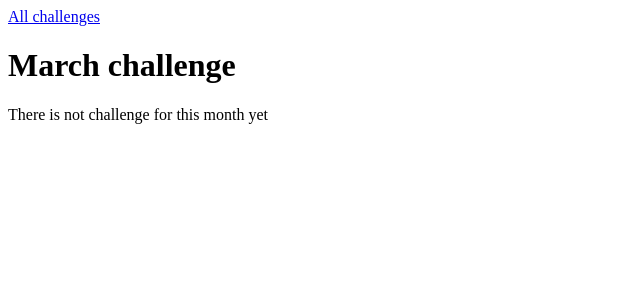
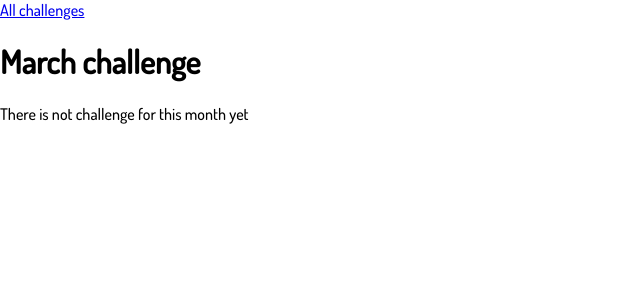
Before and after one commit to nikioioio/django_fransmuller, a Django app: page /challenges/march in a window 1280 px wide. Shown: the top 300 px of the page, without its empty margins (0-640 px from the left). Run offline with Django 3.2, Linux system fonts and the light colour scheme.

Commit message:
Десятое  сохранение load static files .css

```diff
--- /dev/null
+++ b/challenges/static/challenges/challenges.css
@@ -0,0 +1,3 @@
+ul {
+    list-style: none;
+}
--- a/challenges/templates/challenges/index.html
+++ b/challenges/templates/challenges/index.html
@@ -1,4 +1,10 @@
 {% extends "base.html" %}
+{% load static %}
+
+{% block css_files %}
+    <link rel="stylesheet" href="{% static "challenges/challenges.css" %}">
+{% endblock %}
+
 
 {% block page_titile %}
 All challenges
--- a/monthly_challenges/settings.py
+++ b/monthly_challenges/settings.py
@@ -128,3 +128,7 @@ STATIC_URL = '/static/'
 # https://docs.djangoproject.com/en/3.2/ref/settings/#default-auto-field
 
 DEFAULT_AUTO_FIELD = 'django.db.models.BigAutoField'
+
+STATICFILES_DIRS = [
+    BASE_DIR / "static"
+]
--- /dev/null
+++ b/static/style.css
@@ -0,0 +1,10 @@
+@import url('https://fonts.googleapis.com/css2?family=Dosis:wght@300;500&display=swap');
+
+
+html {
+    font-family: 'Dosis', sans-serif;
+}
+
+body{
+    margin: 0;
+}
--- a/templates/base.html
+++ b/templates/base.html
@@ -1,8 +1,12 @@
+{% load static %}
+
 <!DOCTYPE html>
 <html lang="en">
 <head>
     <meta charset="UTF-8">
     <title>{% block page_titile %}My Challenges{% endblock %}</title>
+    <link rel="stylesheet" href="{% static "style.css" %}">
+    {% block css_files %}{% endblock %}
 </head>
 <body>
     {% block content %}{% endblock %}
```
